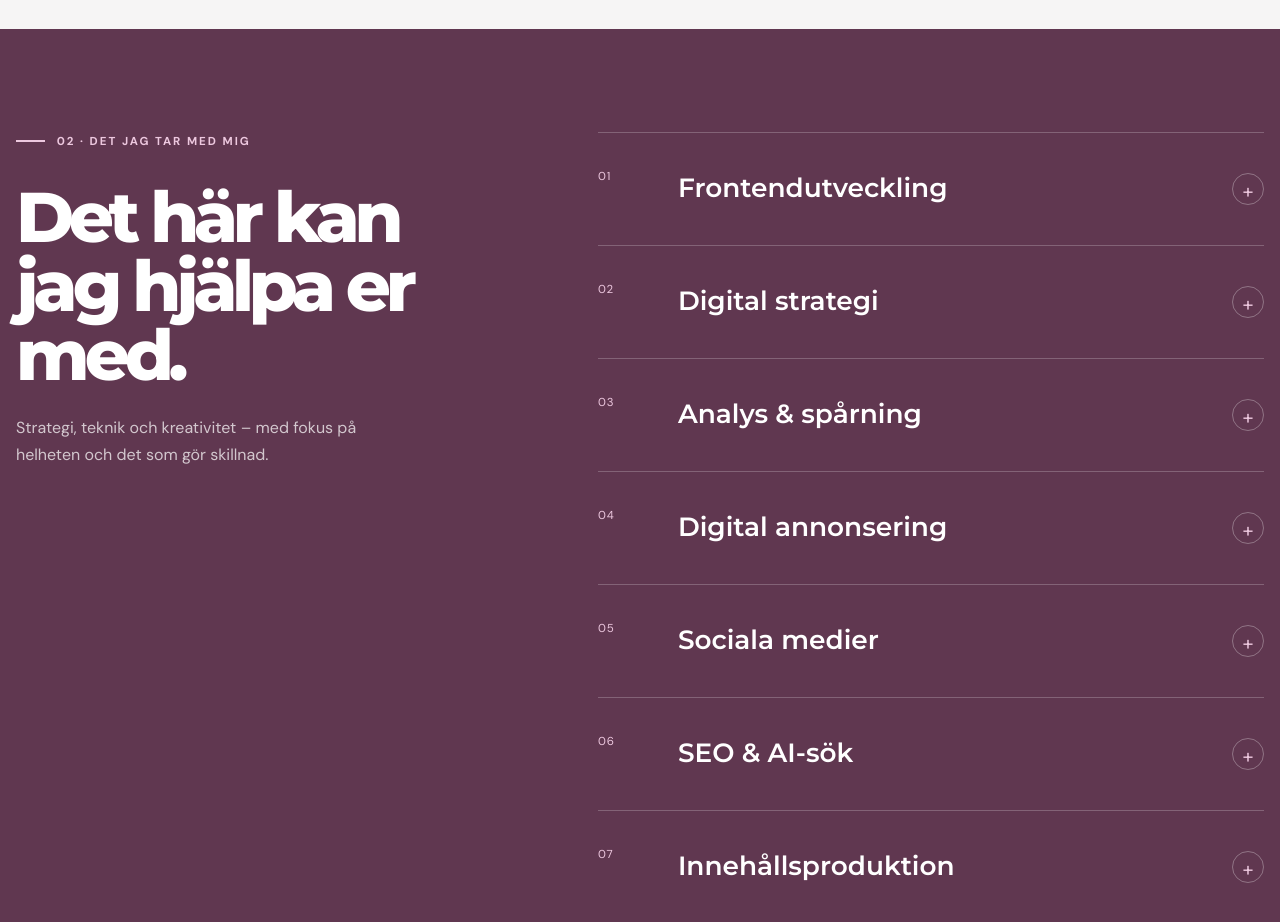
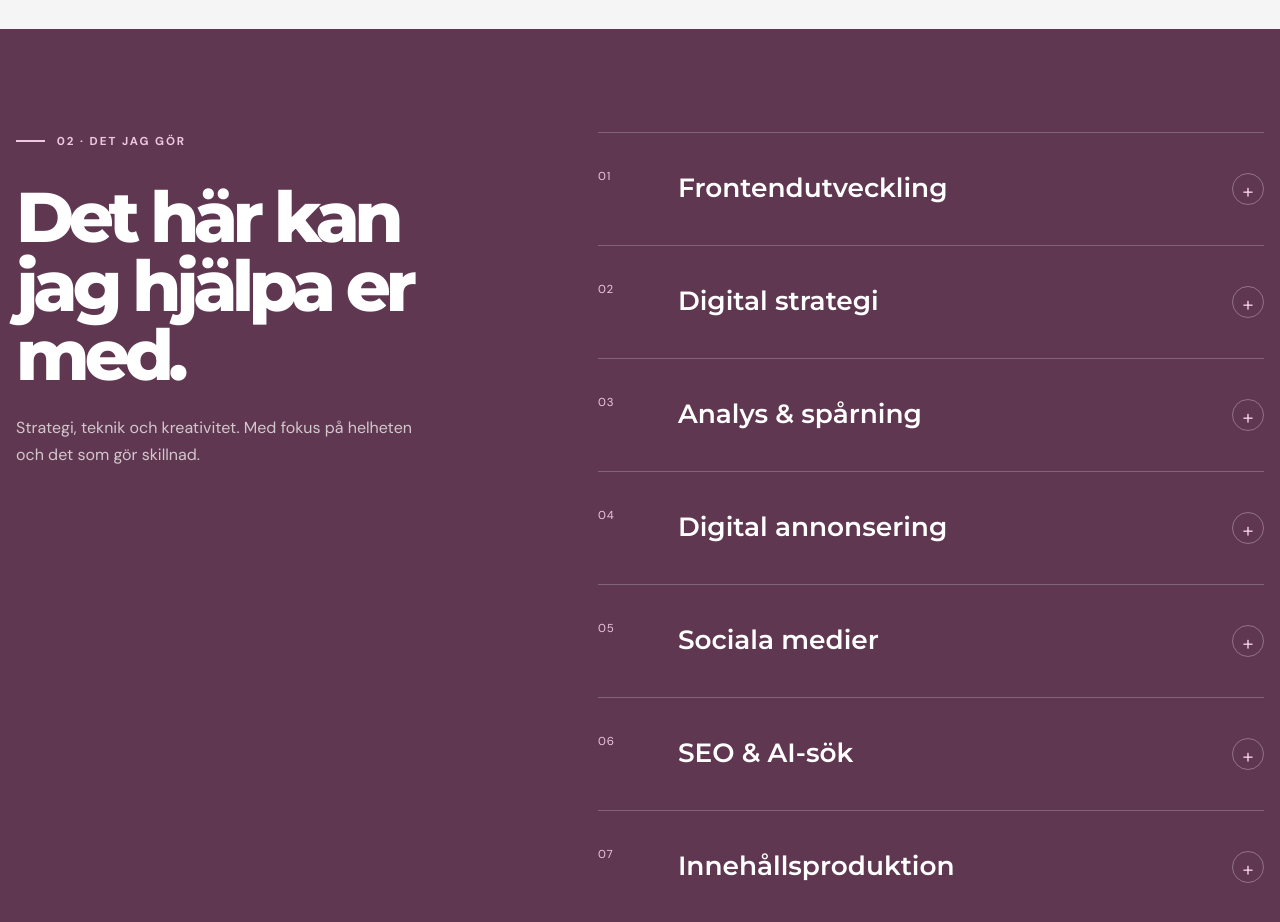
Before and after one commit to jenniemodd/portfolio_2, a React (Vite) app: page / in a window 1280 px wide. Shown: the part 2080-3002 px from the top of the page. Built offline with nearby package versions, Linux system fonts and the light colour scheme.

Commit message:
feat: update Services component text for improved clarity and engagement

```diff
--- a/src/components/Services.Tsx
+++ b/src/components/Services.Tsx
@@ -61,7 +61,7 @@ function Services() {
     <section className={styles.services} id="services">
       <div className={styles.inner}>
         <div className={styles.intro}>
-          <p className={styles.eyebrow}>02 · Det jag tar med mig</p>
+          <p className={styles.eyebrow}>02 · Det jag gör</p>
 
           <h2>
             Det här kan
@@ -70,7 +70,7 @@ function Services() {
           </h2>
 
           <p className={styles.introText}>
-            Strategi, teknik och kreativitet – med fokus
+            Strategi, teknik och kreativitet. Med fokus
             på helheten och det som gör skillnad.
           </p>
         </div>
```
